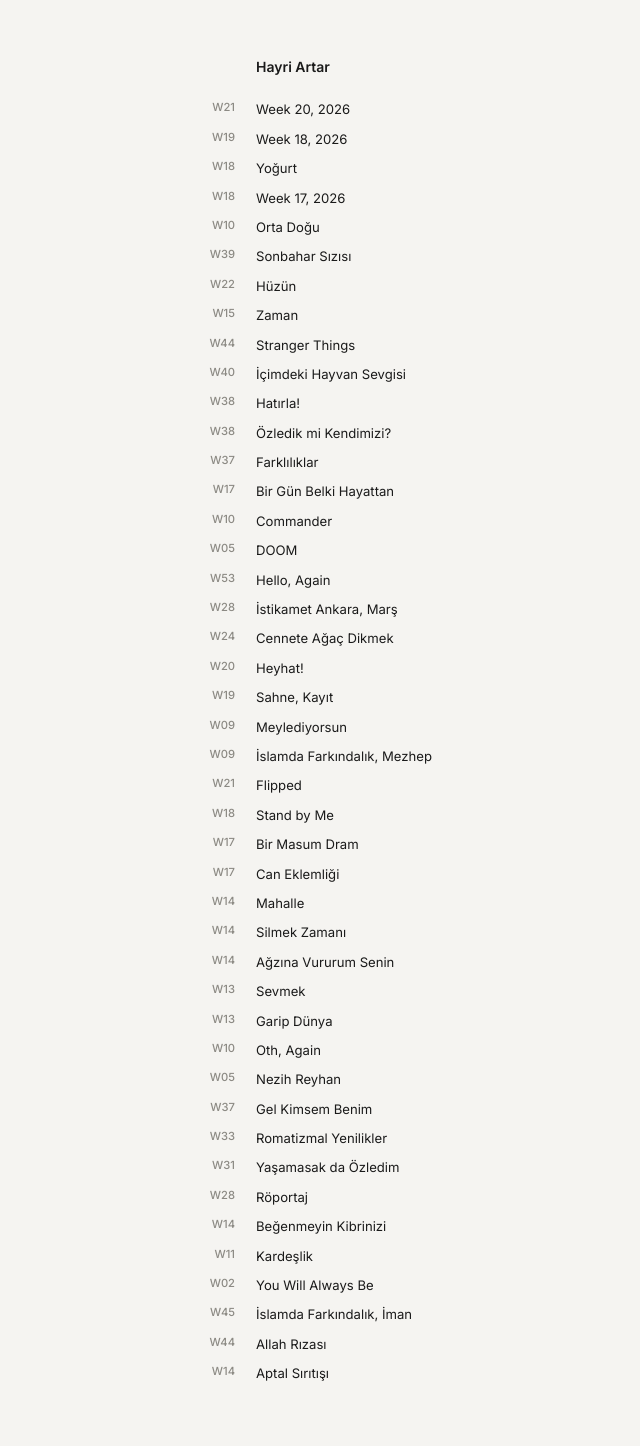
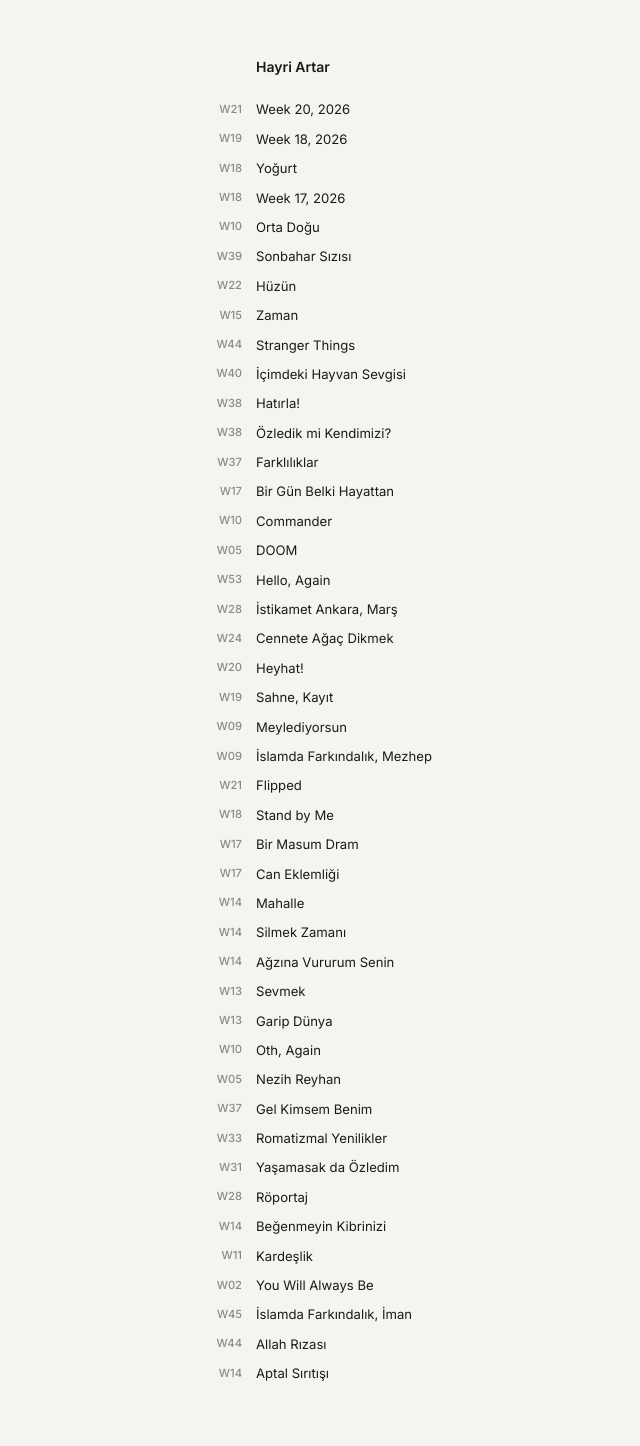
Before and after one commit to hayriartar/hayriartar.github.io, a Jekyll site: the page built from index.html, in a window 1280 px wide. Shown: the whole page, without its empty margins (184-824 px from the left). Built offline with Jekyll 4.4.1, drawn with Linux system fonts in a browser that asks for light colours.

Commit message:
Update custom.css

```diff
--- a/assets/css/custom.css
+++ b/assets/css/custom.css
@@ -49,7 +49,7 @@ h1 {
 /* Her bir satırı esnek yapıp position: relative yapıyoruz */
 .post-item {
     display: flex;
-    align-items: baseline;
+    align-items: center;
     text-decoration: none;
     color: inherit;
     transition: opacity 0.2s ease;
@@ -68,7 +68,7 @@ h1 {
 .post-week {
     position: absolute;
     right: 100%; /* Başlığın sol sınırından geriye doğru yaslar */
-    margin-right: 1.5rem; /* Başlık ile arasında bırakılacak sol boşluk mesafesi */
+    margin-right: 1rem; /* Başlık ile arasında bırakılacak sol boşluk mesafesi */
     font-size: 0.8rem; /* Bir tık daha küçük boyut */
     color: #8c8a84; /* Daha soluk, gömülü bir renk */
     font-weight: 500;
```
